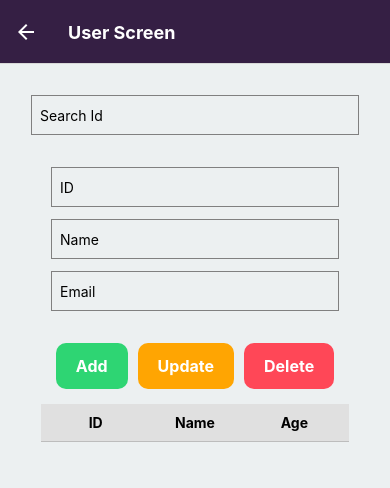
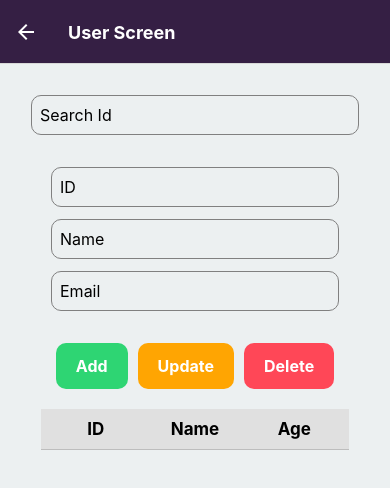
Before and after one commit to NimeshPiyumantha/ReactNative_CRUD-with-Firebase, a React Native app: screen /UserForm in a window 390 px wide. Shown: the top 488 px of the page. Built offline with nearby package versions, Linux system fonts and the light colour scheme; no server answers; the database is empty.

Commit message:
Update Content

```diff
--- a/components/UserForm.js
+++ b/components/UserForm.js
@@ -184,16 +184,13 @@ const styles = StyleSheet.create({
     borderWidth: 1,
     marginBottom: 12,
     paddingHorizontal: 8,
+    fontSize: 16,
+    borderRadius: 10,
   },
   fixToButton: {
     flexDirection: "row",
     gap: 10,
     justifyContent: "center",
-  },
-  text: {
-    fontSize: 20,
-    margin: 20,
-    textAlign: "center",
   },
   header: {
     flexDirection: "row",
@@ -208,12 +205,13 @@ const styles = StyleSheet.create({
     flex: 1,
     paddingHorizontal: 10,
     paddingVertical: 5,
-    marginTop: 10,
+    marginTop: 15,
   },
   headerCell: {
     flex: 1,
     fontWeight: "bold",
     textAlign: "center",
+    fontSize: 17,
   },
   row: {
     flexDirection: "row",
@@ -225,6 +223,7 @@ const styles = StyleSheet.create({
   cell: {
     flex: 1,
     textAlign: "center",
+    fontSize: 15,
   },
 });
 
```
